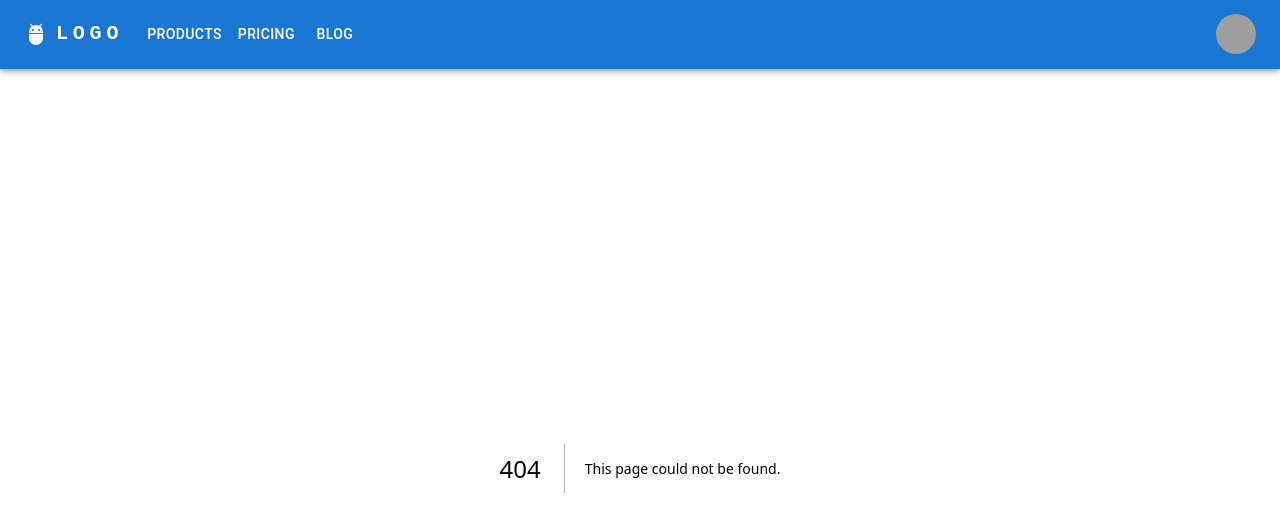
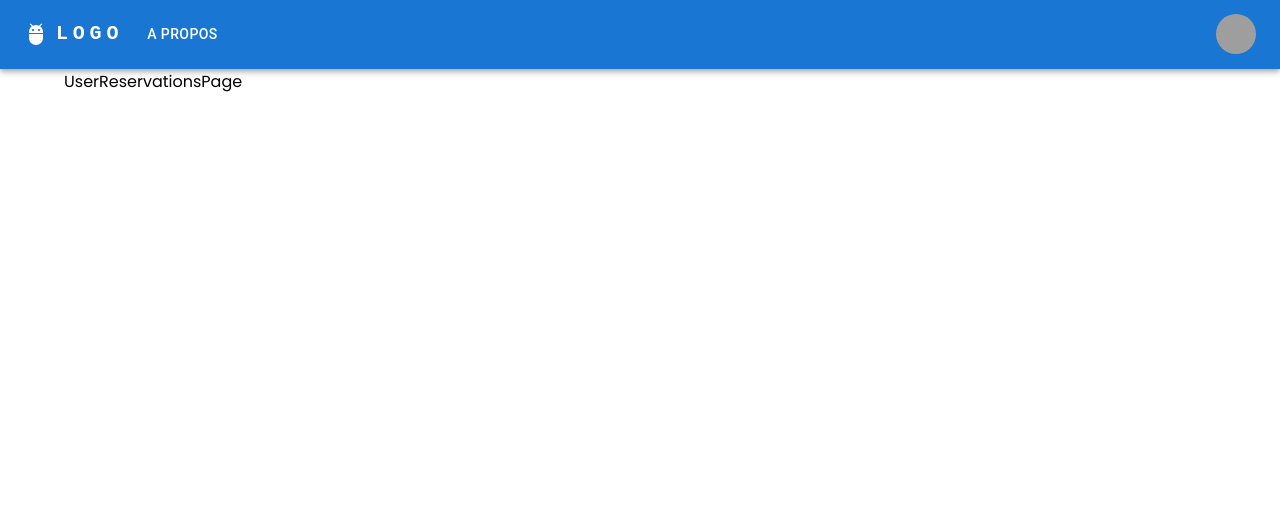
Before and after one commit to planigo/app, a Next.js app: page /users/my-reservations in a window 1280 px wide. Before the commit this address had no page. Shown: the top 532 px of the page. Built offline with nearby package versions, Linux system fonts and the light colour scheme; grey boxes are pictures that could not be loaded.

Commit message:
user profile and user reservation pages

```diff
--- a/src/components/AppBar.tsx
+++ b/src/components/AppBar.tsx
@@ -12,11 +12,22 @@ import Button from '@mui/material/Button';
 import Tooltip from '@mui/material/Tooltip';
 import MenuItem from '@mui/material/MenuItem';
 import AdbIcon from '@mui/icons-material/Adb';
+import { useRouter } from 'next/router';
+import Link from 'next/link';
 
-const pages = ['Products', 'Pricing', 'Blog'];
-const settings = ['Profile', 'Account', 'Dashboard', 'Logout'];
+const pages = ['A Propos'];
+const settings = [
+    {
+        label: 'Profil',
+        path: "/users/profile"
+    },
+    {
+        label: 'Mes réservations',
+        path: "/users/my-reservations"
+    }];
 
 function ResponsiveAppBar() {
+    const router = useRouter()
     const [anchorElNav, setAnchorElNav] = React.useState<null | HTMLElement>(null);
     const [anchorElUser, setAnchorElUser] = React.useState<null | HTMLElement>(null);
 
@@ -24,6 +35,7 @@ function ResponsiveAppBar() {
         setAnchorElNav(event.currentTarget);
     };
     const handleOpenUserMenu = (event: React.MouseEvent<HTMLElement>) => {
+
         setAnchorElUser(event.currentTarget);
     };
 
@@ -147,10 +159,12 @@ function ResponsiveAppBar() {
                             open={Boolean(anchorElUser)}
                             onClose={handleCloseUserMenu}
                         >
-                            {settings.map((setting) => (
-                                <MenuItem key={setting} onClick={handleCloseUserMenu}>
-                                    <Typography textAlign="center">{setting}</Typography>
-                                </MenuItem>
+                            {settings.map((setting, index) => (
+                                <Link href={setting.path}>
+                                    <MenuItem key={index} onClick={handleCloseUserMenu}>
+                                        <Typography textAlign="center">{setting.label}</Typography>
+                                    </MenuItem>
+                                </Link>
                             ))}
                         </Menu>
                     </Box>
--- a/src/components/ShopCardItem.tsx
+++ b/src/components/ShopCardItem.tsx
@@ -9,7 +9,7 @@ type ShopCardProps = {
 
 const ShopCardItem = ({ shop }: ShopCardProps) => {
     return (
-        <section>
+        <>
             <Paper
                 square={true}
                 elevation={3}
@@ -28,7 +28,7 @@ const ShopCardItem = ({ shop }: ShopCardProps) => {
                     <Button variant="outlined">Prendre Rendez-vous</Button>
                 </Link>
             </Paper>
-        </section>
+        </>
     )
 }
 
--- a/src/pages/index.tsx
+++ b/src/pages/index.tsx
@@ -2,8 +2,6 @@ import { useState } from 'react'
 import Link from 'next/link';
 import Head from 'next/head'
 import { GetStaticProps } from 'next/types';
-import { Inter } from '@next/font/google'
-import styled from '@emotion/styled'
 import { Button, Autocomplete, TextField, Box } from '@mui/material';
 import { getShopCategories } from '@/services/shop.service';
 import { ShopCategory } from '@/models/shop.model';
@@ -26,7 +24,6 @@ export default function Home({ categories }: HomePageArgs) {
   const [shopCategory, setshopCategory] = useState<string>('barber')
 
   const categoriesOptions = categories.map(category => ({ label: category.name, value: category.slug }))
-
   const onCategoryChange = (value: string) => {
     if (!value) return;
     setshopCategory(value)
--- a/src/pages/search/index.tsx
+++ b/src/pages/search/index.tsx
@@ -19,14 +19,14 @@ export const getServerSideProps: GetServerSideProps<SearchResultPageArgs> = asyn
 }
 
 const SearchResultPage = ({ shopsFilteredByCategory }: SearchResultPageArgs) => {
-    return <div>
+    return <>
         {shopsFilteredByCategory
             ? shopsFilteredByCategory.map((shop: Shop) => (
                 <ShopCardItem key={shop.id} shop={shop} />
             ))
             : <p>Pas de Boutique</p>
         }
-    </div>
+    </>
 }
 
 export default SearchResultPage
--- /dev/null
+++ b/src/pages/users/my-reservations/index.tsx
@@ -0,0 +1,9 @@
+import React from 'react'
+
+const UserReservationsPage = () => {
+  return (
+    <div>UserReservationsPage</div>
+  )
+}
+
+export default UserReservationsPage
--- a/src/styles/globals.css
+++ b/src/styles/globals.css
@@ -87,12 +87,12 @@ body {
 
 body {
   color: rgb(var(--foreground-rgb));
-  background: linear-gradient(
+  /* background: linear-gradient(
       to bottom,
       transparent,
       rgb(var(--background-end-rgb))
     )
-    rgb(var(--background-start-rgb));
+    rgb(var(--background-start-rgb)); */
 }
 
 a {
```
Also changed, not shown: src/pages/users/profile/index.tsx (added, +9 -0 lines).
